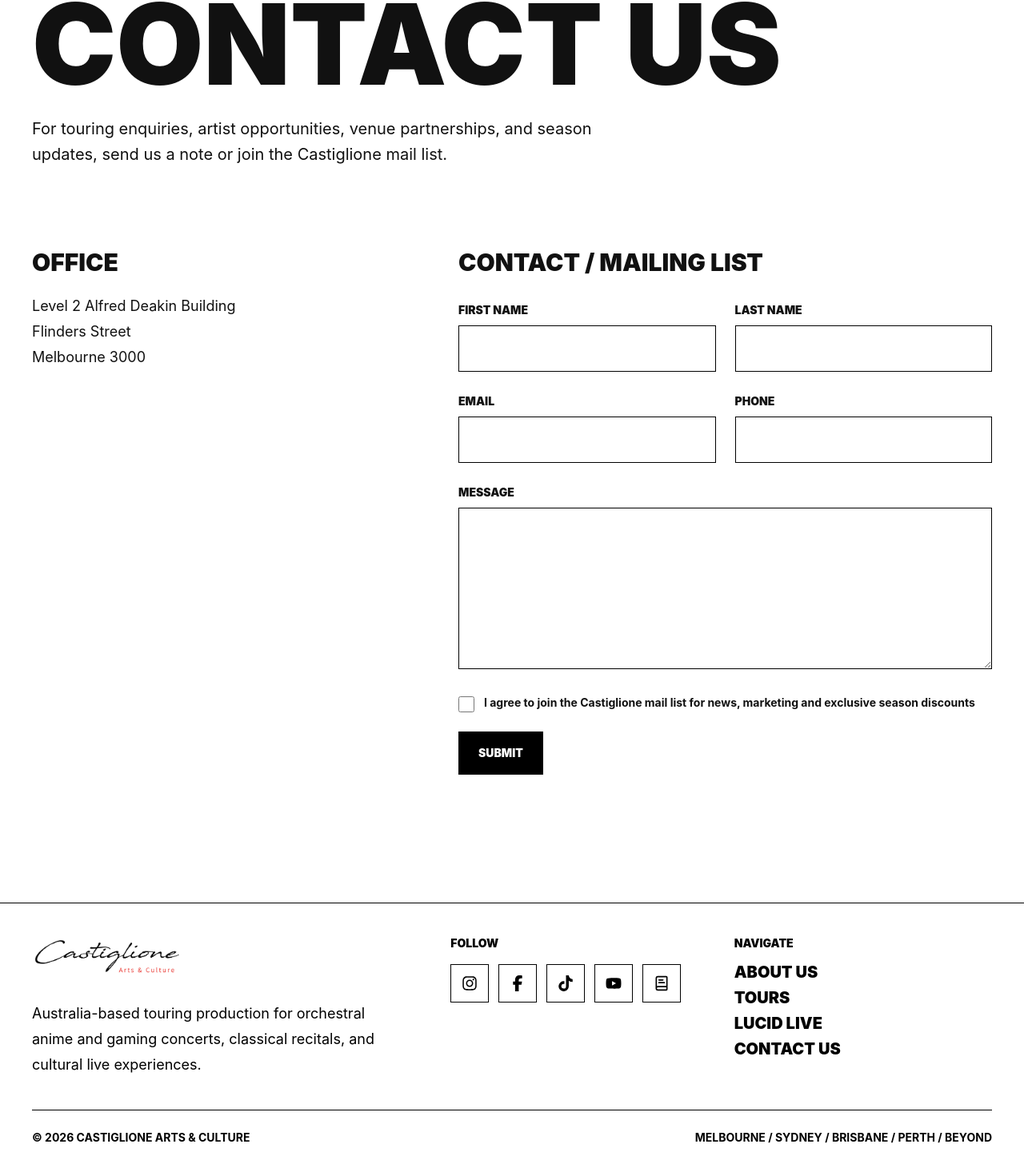
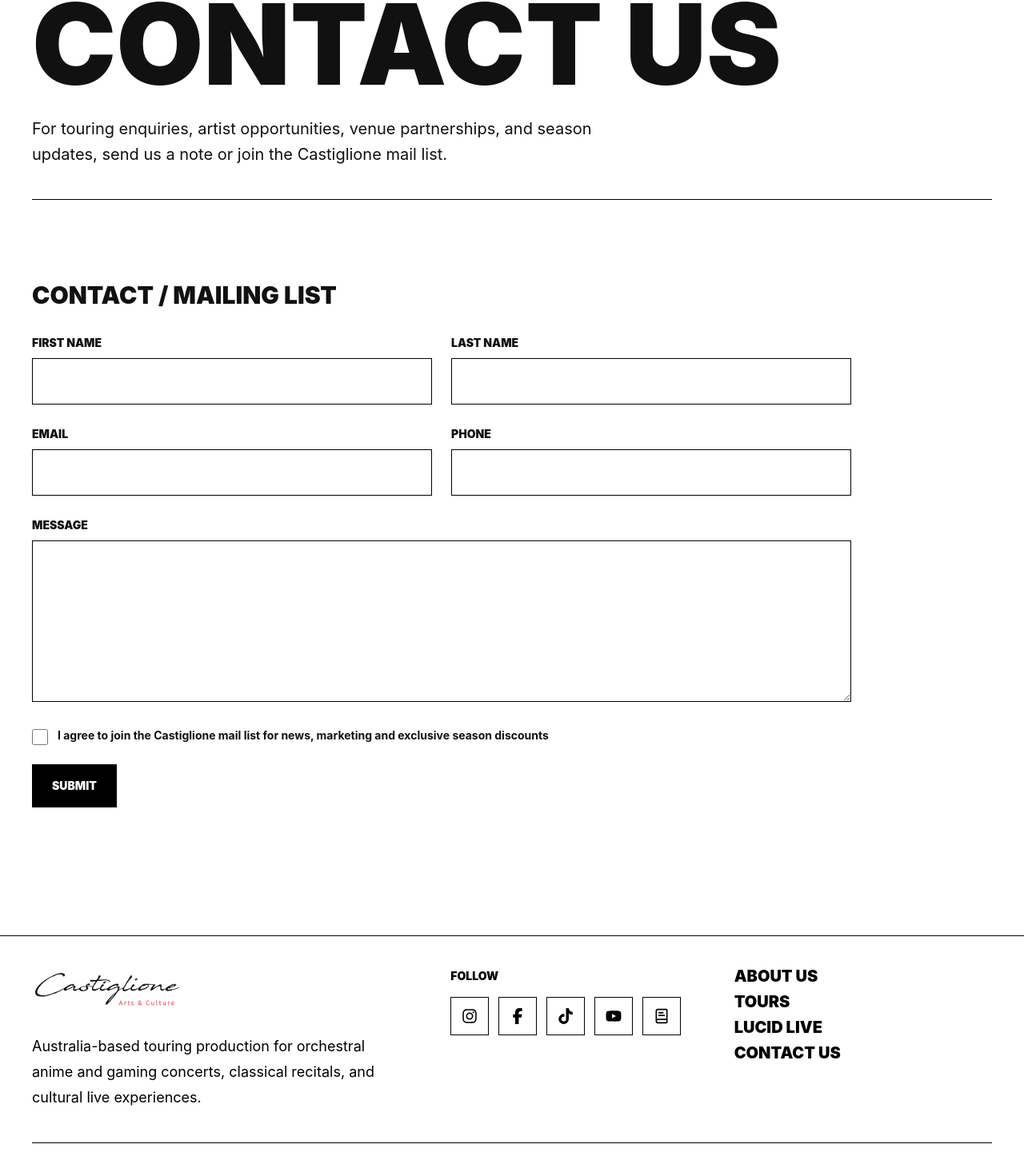
Before and after one commit to helenyucac/castiglione-arts-music-website, a Next.js app: page /contact in a window 1280 px wide. Shown: the part 179-1635 px from the top of the page at 80% size. Built offline with nearby package versions, Linux system fonts and the light colour scheme.

Commit message:
Refine contact and footer preview layout

```diff
--- a/app/contact/page.tsx
+++ b/app/contact/page.tsx
@@ -35,23 +35,11 @@ export default function ContactPage() {
                 and season updates, send us a note or join the Castiglione mail
                 list.
               </p>
+              <div className="mt-10 border-t border-black" aria-hidden="true" />
             </div>
 
-            <div className="grid gap-10 py-12 lg:grid-cols-[0.85fr_1.15fr] lg:py-16">
-              <aside>
-                <h2 className="text-3xl font-black uppercase leading-none tracking-normal">
-                  Office
-                </h2>
-                <address className="mt-6 max-w-md text-lg not-italic leading-8">
-                  Level 2 Alfred Deakin Building
-                  <br />
-                  Flinders Street
-                  <br />
-                  Melbourne 3000
-                </address>
-              </aside>
-
-              <section>
+            <div className="py-12 lg:py-16">
+              <section className="max-w-5xl">
                 <h2 className="mb-8 text-3xl font-black uppercase leading-none tracking-normal">
                   Contact / Mailing List
                 </h2>
--- a/components/Footer.tsx
+++ b/components/Footer.tsx
@@ -37,7 +37,6 @@ export function Footer() {
             </div>
 
             <div>
-              <p className="mb-4 text-sm font-black uppercase tracking-normal">Navigate</p>
               <div className="grid gap-3">
                 {footerNav.map((item) =>
                   item.isExternal ? (
@@ -65,9 +64,8 @@ export function Footer() {
           </div>
         </div>
 
-        <div className="flex flex-col gap-3 pt-6 text-sm font-bold uppercase tracking-normal sm:flex-row sm:items-center sm:justify-between">
+        <div className="pt-6 text-sm font-bold uppercase tracking-normal">
           <p>© 2026 Castiglione Arts & Culture</p>
-          <p>Melbourne / Sydney / Brisbane / Perth / Beyond</p>
         </div>
       </div>
     </footer>
```
